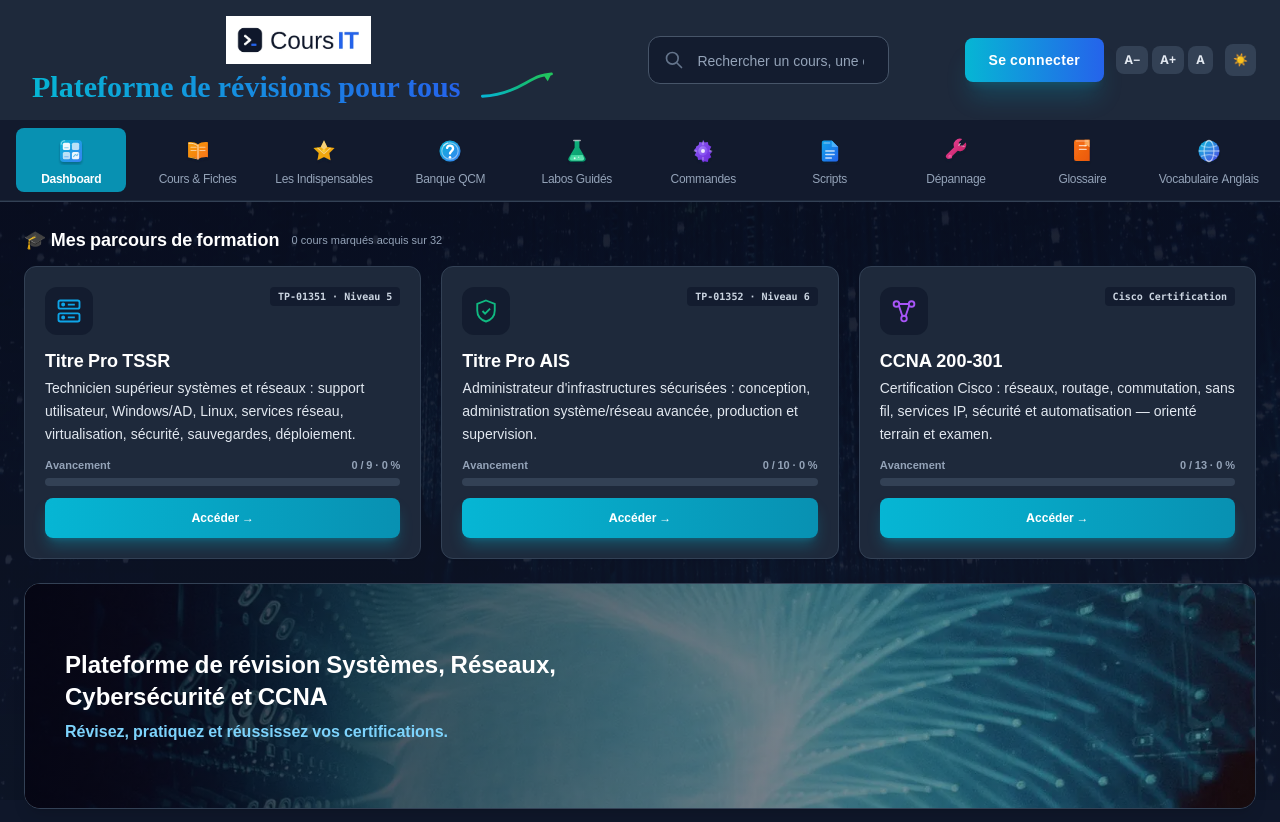
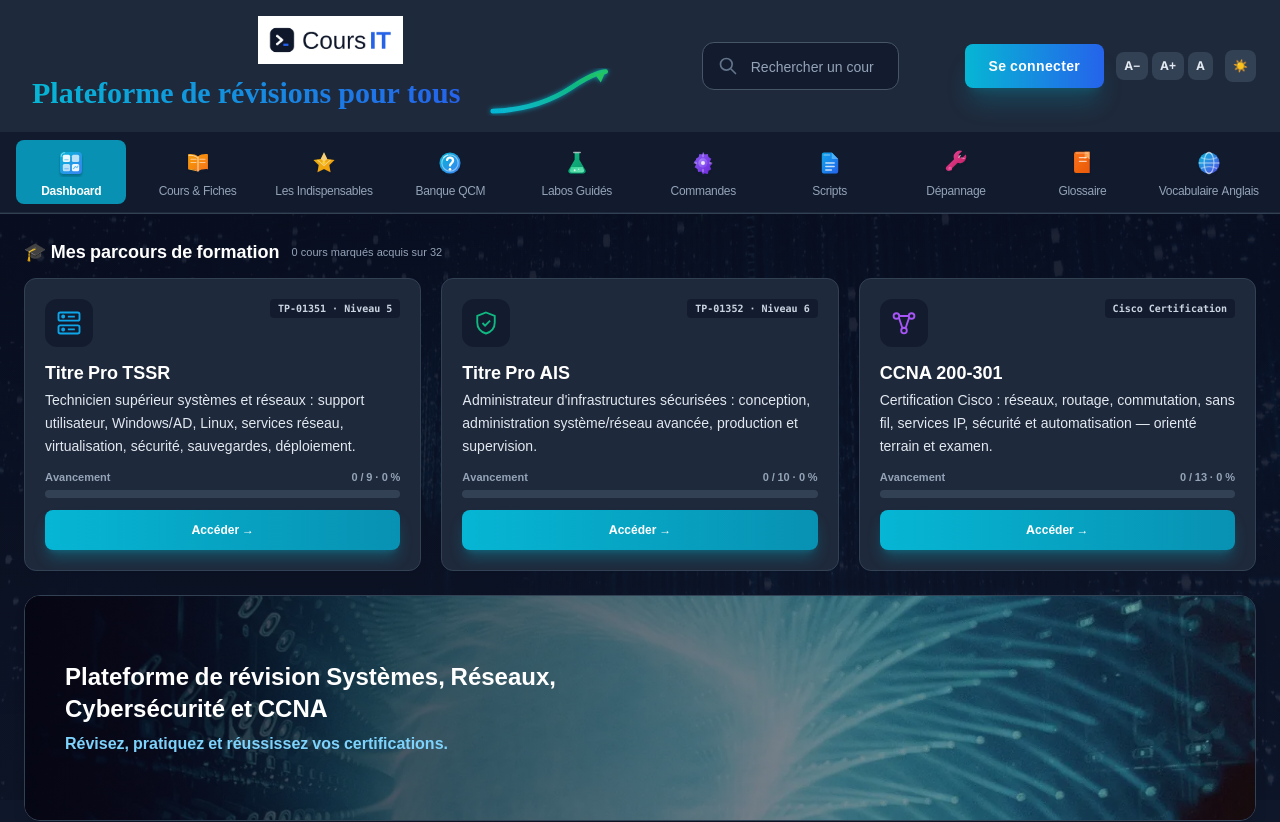
Before and after one commit to herbreteau787-svg/coursit, a React (Vite) app in the folder app/: page / in a window 1280 px wide. Shown: the top 822 px of the page. Built offline with nearby package versions, Linux system fonts and the light colour scheme.

Commit message:
UI: courbe exponentielle forte 4px glow cyan→vert taille doublée

```diff
--- a/app/src/App.jsx
+++ b/app/src/App.jsx
@@ -2564,10 +2564,13 @@ const QcmSection = ({ qcmData, filterLabel, onFilterChange, filterOptions, showF
                                                                         <img src={logoUrl} alt="Logo Cours IT" className="h-12 w-auto object-contain" />
                                     <div className="mt-1 flex items-center gap-2">
 <span className="text-3xl font-bold font-['Inter'] whitespace-nowrap bg-gradient-to-r from-cyan-500 to-blue-600 bg-clip-text text-transparent" style={{ WebkitBackgroundClip: 'text', WebkitTextFillColor: 'transparent' }}>Plateforme de révisions pour tous</span>
-<svg viewBox="0 0 80 30" className="h-7 w-24 shrink-0" fill="none" aria-hidden="true">
-<defs><linearGradient id="growthGrad" x1="0%" y1="100%" x2="100%" y2="0%"><stop offset="0%" stopColor="#06b6d4" /><stop offset="50%" stopColor="#10b981" /><stop offset="100%" stopColor="#22c55e" /></linearGradient></defs>
-<path d="M4 26C22 25 36 20 50 12S68 3 78 2" stroke="url(#growthGrad)" strokeWidth="3" strokeLinecap="round" fill="none" />
-<polygon points="78,2 70,4 74,10" fill="#22c55e" />
+<svg viewBox="0 0 100 40" className="h-12 w-40 shrink-0" fill="none" aria-hidden="true">
+<defs>
+<linearGradient id="expGrowth" x1="0%" y1="100%" x2="100%" y2="0%"><stop offset="0%" stopColor="#06b6d4" /><stop offset="70%" stopColor="#10b981" /><stop offset="100%" stopColor="#22c55e" /></linearGradient>
+<filter id="growthGlow" x="-30%" y="-30%" width="160%" height="160%"><feDropShadow dx="0" dy="0" stdDeviation="2" floodColor="#06b6d4" floodOpacity="0.8" /></filter>
+</defs>
+<path d="M4 36C30 35 52 28 70 16C82 8 90 4 98 3" stroke="url(#expGrowth)" strokeWidth="4" strokeLinecap="round" fill="none" filter="url(#growthGlow)" />
+<polygon points="98,3 89,5 94,12" fill="#22c55e" filter="url(#growthGlow)" />
 </svg>
 </div>
                                 </div>
```
